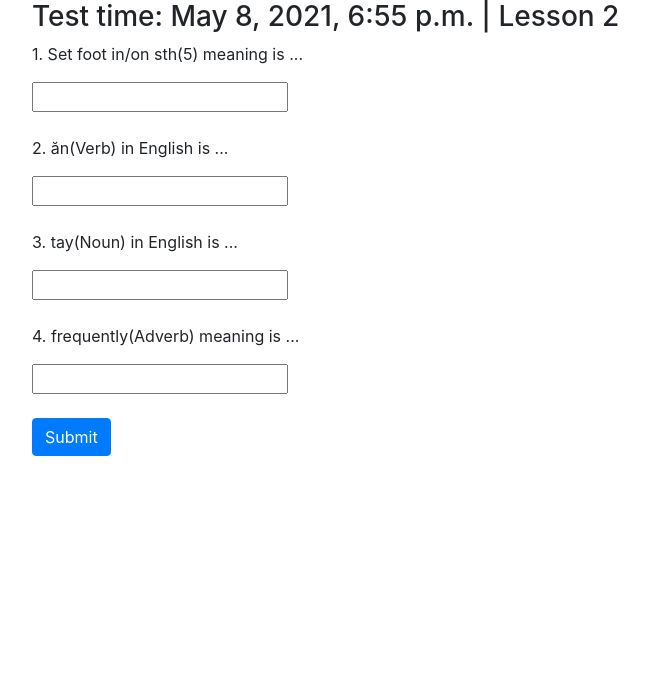
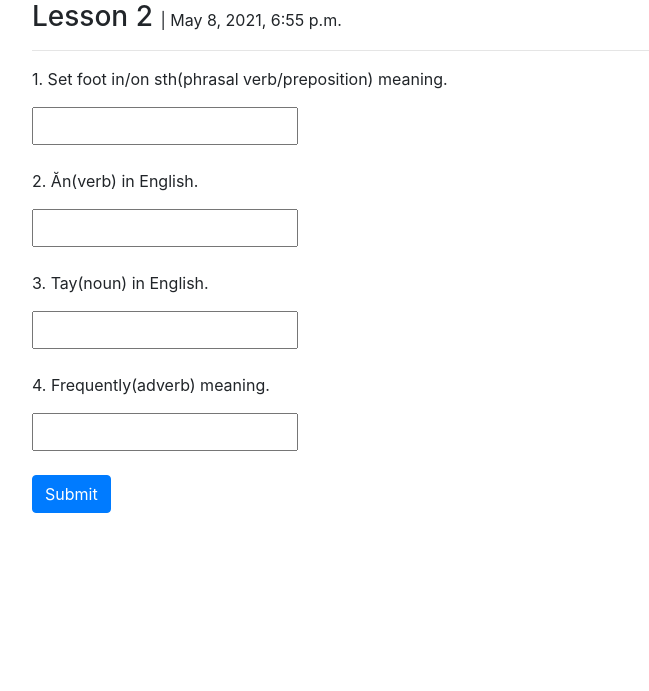
Before and after one commit to Gr99vn/e-learn, a Django app: page /lesson_test/2 in a window 1280 px wide. Shown: the part 56-747 px from the top of the page, without its empty margins (53-702 px from the left). Run offline with Django 3.2, Linux system fonts and the light colour scheme; a user stored in the database is signed in; data comes from the database, SQL or seed files in the repository; both versions use the stored data as it was after the commit; some libraries are stand-ins or nearby versions.

Commit message:
change in model NewWord and modify some appearance

```diff
--- a/newword/models.py
+++ b/newword/models.py
@@ -21,7 +21,8 @@ class NewWord(models.Model):
     (1, "Noun"),
     (2, "Verb"),
     (3, "Adjective"),
-    (4, "Adverb")
+    (4, "Adverb"),
+    (5, "Phrasal verb/Preposition")
   ]
   word = models.CharField(max_length=100)
   wtype = models.IntegerField(choices=word_type, default=1)
--- a/newword/templates/history.html
+++ b/newword/templates/history.html
@@ -11,6 +11,7 @@
 
 {% block content %}
   <h3>History</h3>
+  <hr>
   <ol>
     {% for test in tests %}
     <li><a href="{% url 'review' test.pk %}"> {{ test.user }} test at {{ test.test_time }}</a></li>
--- a/newword/templates/home.html
+++ b/newword/templates/home.html
@@ -12,11 +12,11 @@
 {% block content %}
   <div class="test row">
     <div class="col-md-6">
-      <h3>Random test</h3>
-      <a href="{% url 'random_test' %}">Random Test</a>
+      <h3><a href="{% url 'random_test' %}">Random Test</a></h3>
     </div>
     <div class="col-md-6">
       <h3>Lesson test</h3>
+      <hr>
       <ul>
         {% for lesson in lessons %}
         <li><a href="{% url 'lesson_test' lesson.number %}">Lesson {{ lesson.number }} </a></li>
--- a/newword/templates/review.html
+++ b/newword/templates/review.html
@@ -18,8 +18,9 @@
 {% endblock %}
 
 {% block content %}
-<h3> Review {{ test.lesson }} | Test time: {{ test.test_time }} </h3>
-<h4>Test score: {{ test.score }}/{{ test.num_of_quest }} </h4>
+<h3 class="d-inline"> Review {{ test.lesson }} </h3>|&nbsp;{{ test.test_time }}
+<p>Test score: {{ test.score }}/{{ test.num_of_quest }} </p>
+<br>
 <table class="table table-striped">
   <thead>
     <tr>
--- a/newword/templates/test.html
+++ b/newword/templates/test.html
@@ -10,7 +10,8 @@
 {% endblock %}
 
 {% block content %}
-  <h3>Test time: {{ test.test_time }} | {{ test.lesson|default:"Random" }} </h3>
+  <h3 class="d-inline">{{ test.lesson|default:"Random" }} </h3>|&nbsp;{{ test.test_time }}
+  <hr>
   <form method="POST">
     {% csrf_token %}
   {% for quest in questions %}
@@ -19,7 +20,7 @@
       {{ forloop.counter }}. {{ quest.question }}
     </p>
     {% if quest.qtype == 1 or quest.qtype == 3 %}
-    <input type="text" name="ans[]" value="">
+    <input type="text" name="ans[]" value="" autocomplete="off" autocorrect="off" >
     {% else %}
     <fieldset id="group{{ forloop.counter }}">
       <input type="radio" id="noun" class="type-radio" data-radio="radio{{ forloop.counter }}" name="ans{{ forloop.counter }}" value="1">
--- a/newword/views.py
+++ b/newword/views.py
@@ -35,14 +35,16 @@ def lesson_test(request, lesson_id):
     quest = Quest()
     quest_str, result = "", ""
     r = random.randint(1,3)
+    if newWord.wtype == 5:
+      r = 3
     if r == 1:
-      quest_str = f"{newWord.meaning}({newWord.get_wtype_display()}) in English is ..."
+      quest_str = f"{newWord.meaning.capitalize()}({newWord.get_wtype_display().lower()}) in English."
       result = newWord.word
     elif r == 2:
-      quest_str = f"{newWord.word}({newWord.meaning}) word type is ..."
+      quest_str = f"{newWord.word.capitalize()}({newWord.meaning.lower()}) word type."
       result = str(newWord.wtype)
     elif r == 3:
-      quest_str = f"{newWord.word}({newWord.get_wtype_display()}) meaning is ..."
+      quest_str = f"{newWord.word.capitalize()}({newWord.get_wtype_display().lower()}) meaning."
       result = newWord.meaning
     quest.question = quest_str
     quest.qtype = r
--- a/templates/base.html
+++ b/templates/base.html
@@ -23,6 +23,9 @@
       align-items: center;
       background-color: ghostwhite;
       height: 50px;
+    }
+    input {
+      padding: 5px 7px;
     }
   </style>
   {% block css %}
```
Also changed, not shown: db.sqlite3.
